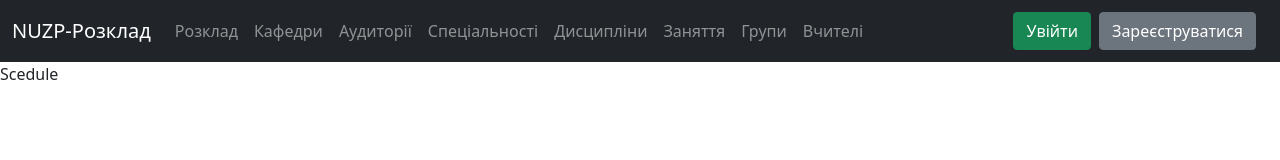
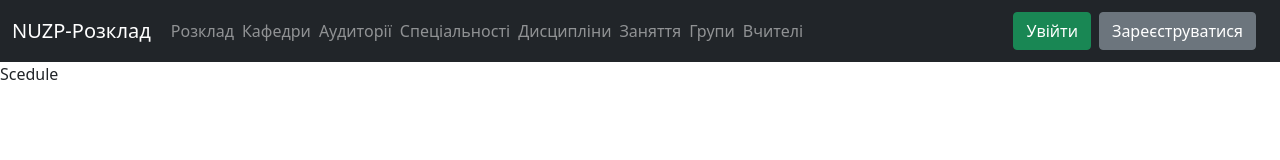
Before and after one commit to kirillmedvedev13/NUZPprojectSchedule, a React (Create React App) app in the folder client/: page / in a window 1280 px wide. Shown: the top 160 px of the page. Built offline with nearby package versions, Linux system fonts and the light colour scheme; what react-recompose would draw is missing.

Commit message:
fix navbar

```diff
--- a/client/src/Components/Navbar/Navibar.js
+++ b/client/src/Components/Navbar/Navibar.js
@@ -12,31 +12,15 @@ class NaviBar extends React.Component {
             <Navbar.Brand>NUZP-Розклад</Navbar.Brand>
             <Navbar.Toggle aria-controls="basic-navbar-nav" />
             <Navbar.Collapse className="justify-content-between ">
-              <Nav className="m-0 align-items-center">
-                <Nav.Link>
-                  <Link to="/schedules">Розклад</Link>
-                </Nav.Link>
-                <Nav.Link>
-                  <Link to="/cathedras">Кафедри</Link>
-                </Nav.Link>
-                <Nav.Link>
-                  <Link to="/audiences">Аудиторії</Link>
-                </Nav.Link>
-                <Nav.Link>
-                  <Link to="/specialties">Спеціальності</Link>
-                </Nav.Link>
-                <Nav.Link>
-                  <Link to="/disciplines">Дисципліни</Link>
-                </Nav.Link>
-                <Nav.Link>
-                  <Link to="/classes">Заняття</Link>
-                </Nav.Link>
-                <Nav.Link>
-                  <Link to="/groups">Групи</Link>
-                </Nav.Link>
-                <Nav.Link>
-                  <Link to="/teachers">Вчителі</Link>
-                </Nav.Link>
+              <Nav className="mx-0 align-items-center">
+                  <Link className="mx-1" to="/schedules">Розклад</Link>
+                  <Link className="mx-1" to="/cathedras">Кафедри</Link>
+                  <Link className="mx-1" to="/audiences">Аудиторії</Link>
+                  <Link className="mx-1" to="/specialties">Спеціальності</Link>
+                  <Link className="mx-1" to="/disciplines">Дисципліни</Link>
+                  <Link className="mx-1" to="/classes">Заняття</Link>
+                  <Link className="mx-1" to="/groups">Групи</Link>
+                  <Link className="mx-1" to="/teachers">Вчителі</Link>
               </Nav>
               <Nav className="mx-2 ">
                 <Button
```
